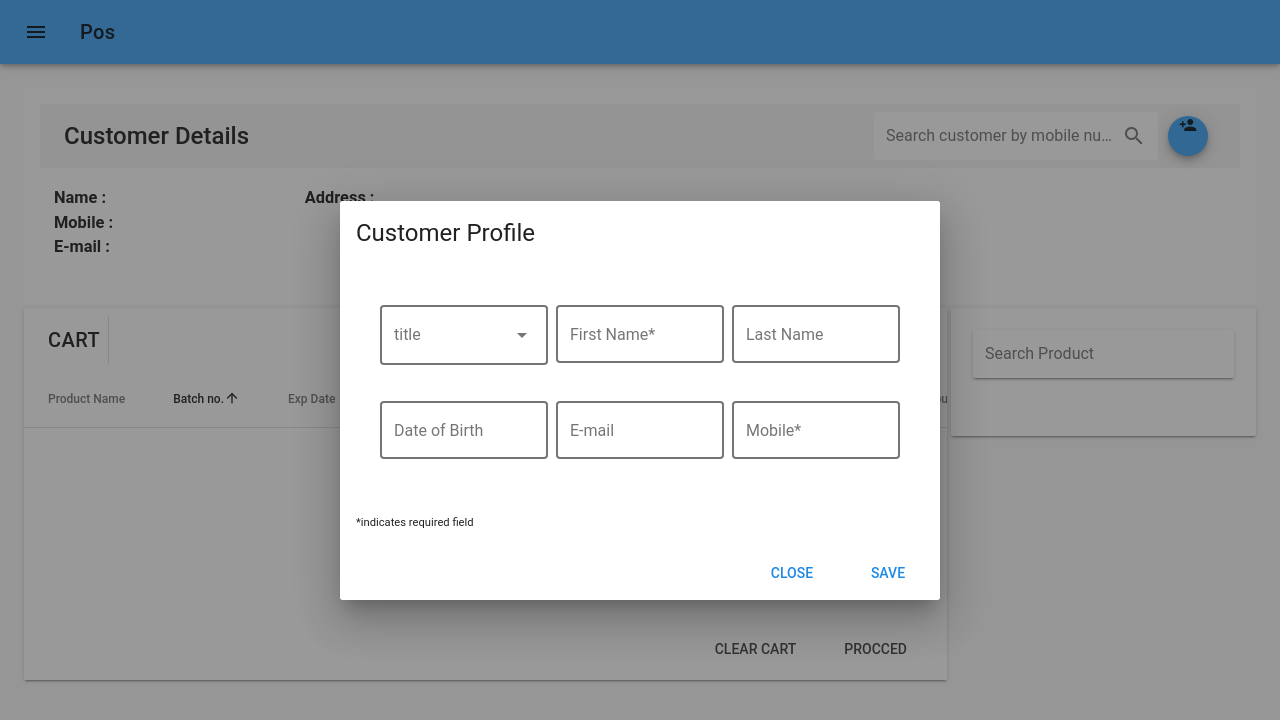
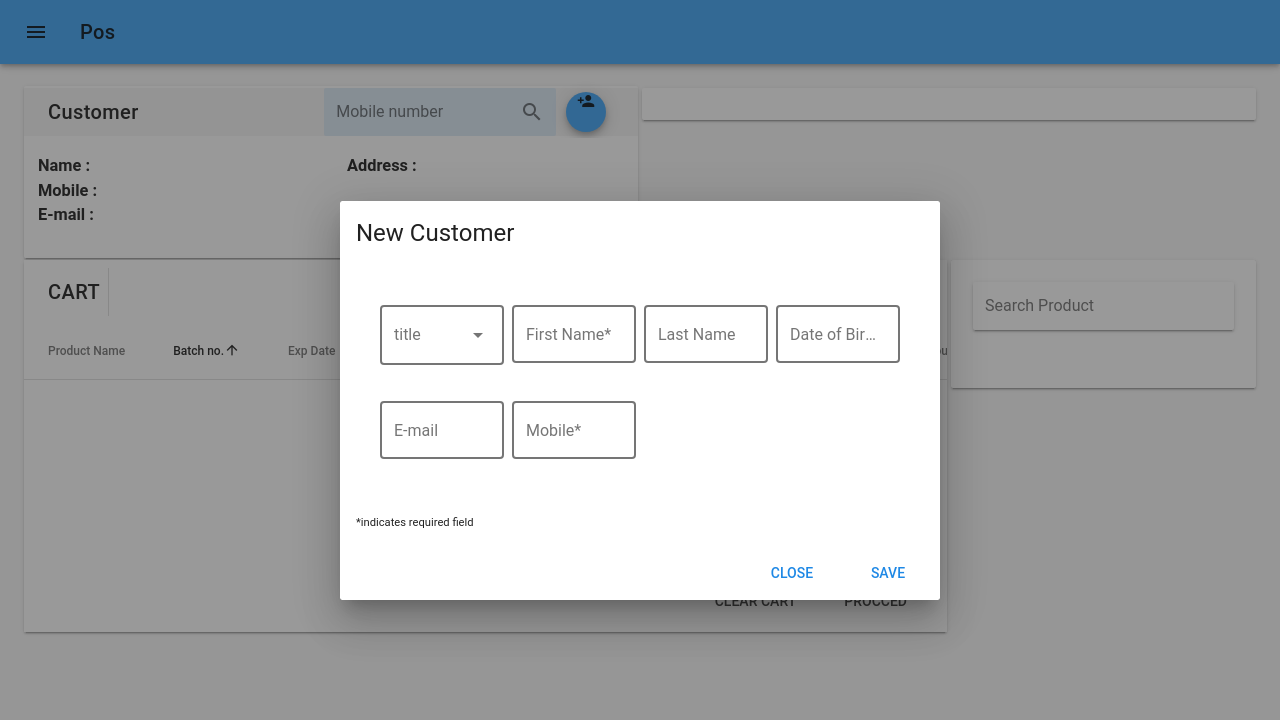
Before and after one commit to bhagath-charan/pos, a Vue app: page / in a window 1280 px wide. Both pictures are taken after a click on the button "person_add". Shown: the top 720 px of the page. Built offline with nearby package versions, Linux system fonts and the light colour scheme; a small style sheet from the web is missing; the HTML template or start-up script is replaced by a standard one.

Commit message:
Halved the customer card

```diff
--- a/public/customers.json
+++ b/public/customers.json
@@ -19,7 +19,7 @@
             }
         }, {
             "title":"Mr",
-            "firstName": "sfsdg",
+            "firstName": "Bhagath charan",
             "lastName": "rrhtttr",
             "dob":"15/08/1996",
             "mobile": 9696969696,
@@ -36,7 +36,7 @@
             }
         }, {
             "title":"Ms",
-            "firstName": "dfbdfvd",
+            "firstName": "Sowjanya",
             "lastName": "svfg",
             "dob":"15/08/1996",
             "mobile": 636363636363,
@@ -53,7 +53,7 @@
             }
         }, {
             "title":"Ms",
-            "firstName": "yhtyhth",
+            "firstName": "Chandrika",
             "lastName": "gvrerfe",
             "dob":"15/08/1996",
             "mobile": 12585858125,
@@ -70,7 +70,7 @@
             }
         }, {
             "title":"Ms",
-            "firstName": "fbvrgtrg",
+            "firstName": "Vijaya",
             "lastName": "tryrtht",
             "dob":"15/08/1996",
             "mobile": 4545471893,
--- a/src/components/Customer.vue
+++ b/src/components/Customer.vue
@@ -1,14 +1,15 @@
 <template>
-  <v-layout row wrap>
-    <v-flex xs12>
-        <v-toolbar flat>
-            <v-toolbar-title class="headline">Customer Details</v-toolbar-title>
+<v-card >
+  <v-layout column>
+    <v-flex md3>
+        <v-toolbar dense flat>
+            <v-toolbar-title class="details">Customer</v-toolbar-title>
             <v-spacer></v-spacer>
-              <v-flex md3>
+              <v-flex md5>
                 <v-autocomplete
                   v-model="select"
                   append-icon="search"
-                  background-color="#ffffff"
+                  background-color="#42a5f524"
                   :loading="loading"
                   :items="items"
                   return-object
@@ -19,7 +20,7 @@
                   flat
                   no-data-text="No options"
                   hide-details
-                  label="Search customer by mobile number"
+                  label="Mobile number"
                   solo
                 >
                   <template v-slot:item="data">
@@ -46,12 +47,12 @@
                       lazy-validation>
                     <v-form>
                     <v-card-title>
-                      <span class="headline">Customer Profile</span>
+                      <span class="headline"> New Customer</span>
                     </v-card-title>
                     <v-card-text>
                       <v-container grid-list-md>
                         <v-layout wrap>
-                          <v-flex xs12 sm6 md4>
+                          <v-flex xs12 md3>
                             <v-select
                               v-model="newCustomer.title"
                               :items="titles"
@@ -59,21 +60,22 @@
                               outline
                             ></v-select>
                           </v-flex>
-                          <v-flex xs12 sm6 md4>
+                          <v-flex xs12 sm6 md3>
                             <v-text-field outline v-model="newCustomer.firstName" :rules="formRules.firstNameRules" label="First Name*" required></v-text-field>
                           </v-flex>
-                          <v-flex xs12 sm6 md4>
+                          <v-flex xs12 sm6 md3>
                             <v-text-field outline v-model="newCustomer.lastName" label="Last Name"></v-text-field>
                           </v-flex>
-                          <v-flex xs12 sm6 md4>
+                          <v-flex xs12 sm6 md3>
                             <v-text-field outline v-model="newCustomer.dob" label="Date of Birth"></v-text-field>
                           </v-flex>
-                          <v-flex xs12 sm6 md4>
+                          <v-flex xs12 sm6 md3>
                             <v-text-field outline type="email" :rules="formRules.emailRules" v-model="newCustomer.email" label="E-mail"></v-text-field>
                           </v-flex>
-                          <v-flex xs12 sm6 md4>
+                          <v-flex xs12 sm6 md3>
                             <v-text-field outline type="number" :rules="formRules.mobileRules" v-model="newCustomer.mobile" label="Mobile*" required></v-text-field>
                           </v-flex>
+
                         </v-layout>
                       </v-container>
                       <small>*indicates required field</small>
@@ -85,11 +87,10 @@
                     </v-card-actions>
                     </v-form>
                   </v-card>
-              </v-dialog>
+                </v-dialog>
         </v-toolbar>
-    </v-flex>
-
-    <v-flex xs5>
+      </v-flex>
+      <v-flex xs5>
       <v-card elevation="0">
         <v-layout row>
         <v-card-text>
@@ -112,7 +113,7 @@
       </v-card>
     </v-flex>
   </v-layout>
-
+</v-card>
 </template>
 
 <script>
@@ -131,7 +132,17 @@ export default {
         title: "",
         dob: "",
         email: "",
-        mobile: ""
+        mobile: "",
+        address:{
+            addressLine1:"",
+            addressLine2: "",
+            type:"",
+            cityOrTown:"",
+            district:"",
+            state:"",
+            country:"",
+            pincode:''
+        }
       },
       formRules:{
         firstNameRules:[
@@ -209,7 +220,7 @@ export default {
   margin-top: 3px;
 }
 .details{
-  padding: 0px;
+  padding-left: 0px;
 }
 
 </style>
--- a/src/views/Posmain.vue
+++ b/src/views/Posmain.vue
@@ -1,17 +1,16 @@
 <template>
   <v-container fluid grid-list-sm>
     <v-layout row wrap>
-      <v-flex xs12>
-        <v-card elevation="0">
-
+      <v-flex xs6>
+        <Customer :customers="customers"/>
+      </v-flex>
+      <v-flex xs6>
+        <v-card>
           <v-card-text>
-
-              <Customer :customers="customers"/>
 
           </v-card-text>
         </v-card>
       </v-flex>
-
         <v-flex sm9 md9 lg9>
           <v-card>
             <DataTable></DataTable>
```
